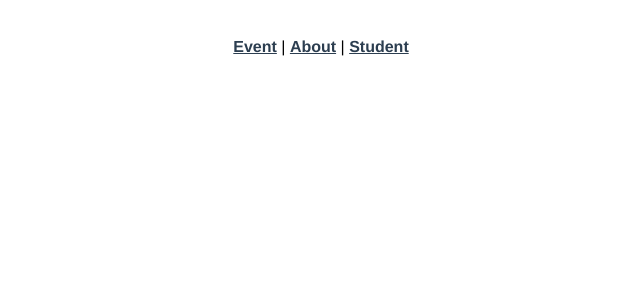
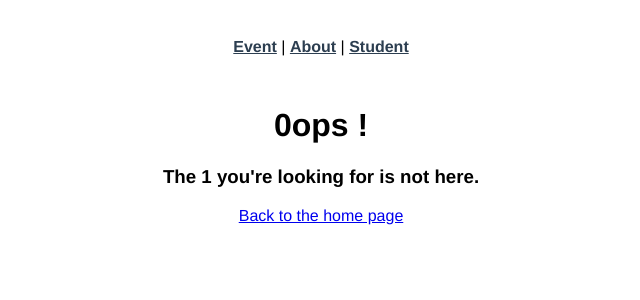
Before and after one commit to Leviathun/Component-Lab2-6-Vue-dev-with-Vite-and-TypeScript, a Vue app in the folder 331-intro-to-vite/: page /404/1 in a window 1280 px wide. Shown: the top 300 px of the page, without its empty margins (319-959 px from the left). Built offline with nearby package versions, Linux system fonts and the light colour scheme.

Commit message:
5.1 Create NotFoundView.vue

```diff
--- a/331-intro-to-vite/src/router/index.ts
+++ b/331-intro-to-vite/src/router/index.ts
@@ -6,7 +6,7 @@ import EventDetailView from '@/views/event/DetailView.vue'
 import EventRegisterView from '@/views/event/RegisterView.vue'
 import EventEditView from '@/views/event/EditView.vue'
 import EventLayoutView from '@/views/event/LayoutView.vue'
-
+import NotFoundView from '@/views/NotFoundView.vue'
 const router = createRouter({
   history: createWebHistory(import.meta.env.BASE_URL),
   routes: [
@@ -55,6 +55,17 @@ const router = createRouter({
       component: AboutView
     },
     {
+      path: '/404/:resource',
+      name: '404-resource-view',
+      component: NotFoundView,
+      props: true
+    },
+    {
+      path: '/:catchAll(.*)',
+      name: 'not-found',
+      component: NotFoundView
+    },
+    {
       path: '/student',
       name: 'student',
       // route level code-splitting
--- /dev/null
+++ b/331-intro-to-vite/src/views/NotFoundView.vue
@@ -0,0 +1,17 @@
+<script setup lang="ts">
+import { defineProps, withDefaults } from 'vue'
+const props = withDefaults(
+    defineProps<{
+        resource: string
+    }>(),
+    {
+    resource: 'page'
+    }
+)
+</script>
+
+<template>
+    <h1>0ops !</h1>
+    <h3>The {{ resource }} you're looking for is not here.</h3>
+    <router-link :to="{ name: 'event-list-view' }">Back to the home page</router-link>
+</template>
--- a/331-intro-to-vite/src/views/event/LayoutView.vue
+++ b/331-intro-to-vite/src/views/event/LayoutView.vue
@@ -2,6 +2,7 @@
 import { ref, onMounted } from 'vue'
 import { type Event } from '@/types'
 import EventService from '@/services/EventService'
+import { useRouter } from 'vue-router'
 
 const event = ref<Event | null>(null)
 const props = defineProps ({
@@ -10,14 +11,18 @@ const props = defineProps ({
         required: true
     }
 })
+const router = useRouter ()
 onMounted (() => {
     EventService.getEvent(parseInt(props.id))
         .then((response) => {
             event.value = response.data
         })
-        .catch((error) => {
-        console.error('There was an error!', error)
+        .catch(() => {
+            router.push({
+            name: '404-resource-view',
+            params: { resource: 'event' }
         })
+    })
 })
 </script>
 <template>
```
